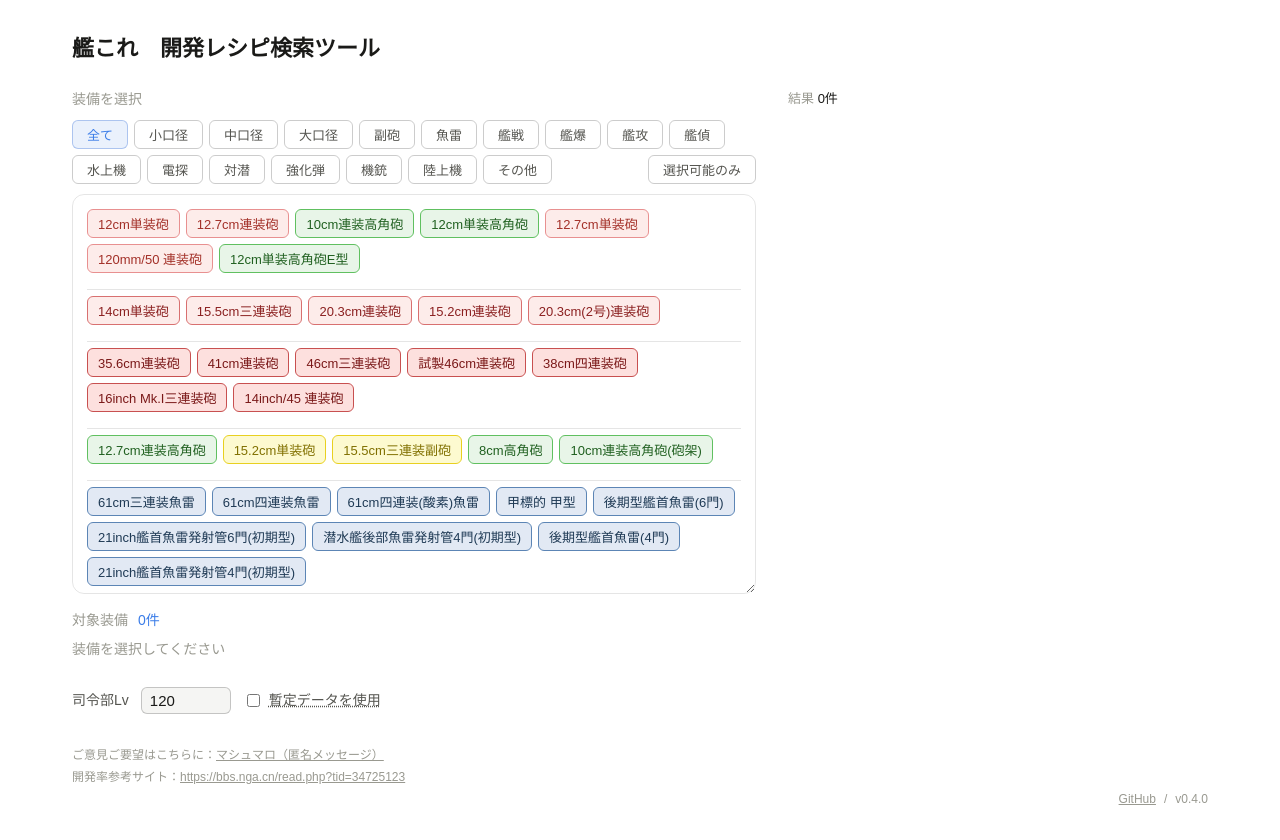
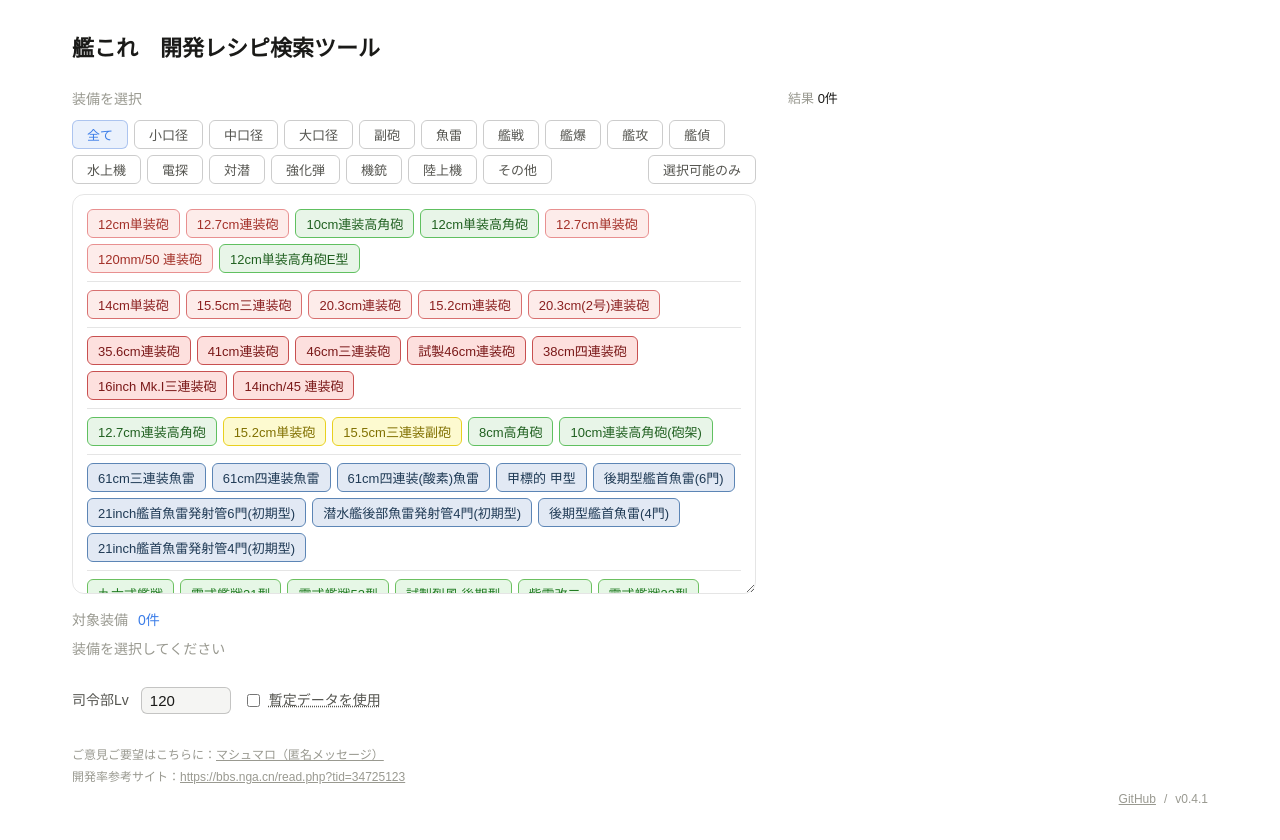
Before and after one commit to iora339/kc-dev-gen, a React (Vite) app: page / in a window 1280 px wide. Built offline with nearby package versions, Linux system fonts and the light colour scheme.

Commit message:
暫定データ日付を2026-7-10に更新、ポップアップ・装備選択欄の余白調整、v0.4.1へ更新

```diff
--- a/package.json
+++ b/package.json
@@ -1,6 +1,6 @@
 {
   "name": "kc-dev-gen",
-  "version": "0.4.0",
+  "version": "0.4.1",
   "type": "module",
   "scripts": {
     "dev": "vite",
--- a/src/App.tsx
+++ b/src/App.tsx
@@ -231,12 +231,12 @@ export default function App() {
                 </span>
                 {showPendingInfo && (
                   <div style={popupStyle({ top: "calc(100% + 4px)", left: "50%", transform: "translateX(-50%)", width: 380, lineHeight: 1.7, color: "var(--text-primary)", whiteSpace: "normal" })}>
-                    検証データが不足していますが、<a href="https://github.com/poooi/poi-server/wiki" target="_blank" rel="noopener noreferrer" style={{ color: "var(--text-accent)" }}>poi data dumps</a>（2026-7-4時点）を元に暫定の開発率データを作成しました。チェックすると以下が計算に含まれ、<span style={{ display: "inline-block", color: "var(--text-warning)" }}>⚠︎</span>マークが表示されるようになります。今後の検証によって、数値が変更・削除される可能性が大いにありますのでご注意ください。
+                    検証データが不足していますが、<a href="https://github.com/poooi/poi-server/wiki" target="_blank" rel="noopener noreferrer" style={{ color: "var(--text-accent)" }}>poi data dumps</a>（2026-7-10時点）を元に暫定の開発率データを作成しました。チェックすると以下が計算に含まれ、<span style={{ display: "inline-block", color: "var(--text-warning)" }}>⚠︎</span>マークが表示されるようになります。今後の検証によって、数値が変更・削除される可能性が大いにありますのでご注意ください。
                     <table style={{ borderCollapse: "collapse", marginTop: 8, width: "100%", fontSize: 12, lineHeight: 1.5, tableLayout: "fixed" }}>
                       <thead>
                         <tr>
-                          {([["秘書艦", 96], ["テーブル", 48], ["装備", undefined], ["増減", 40]] as const).map(([h, w]) => (
-                            <th key={h} style={{ width: w, textAlign: "left", color: "var(--text-muted)", fontWeight: 400, padding: "2px 6px", borderBottom: "0.5px solid var(--border-strong)" }}>{h}</th>
+                          {([["秘書艦", 96], ["テーブル", 58], ["装備", undefined], ["増減", 40]] as const).map(([h, w]) => (
+                            <th key={h} style={{ width: w, textAlign: "left", color: "var(--text-muted)", fontWeight: 400, padding: "2px 6px", borderBottom: "0.5px solid var(--border-strong)", whiteSpace: "nowrap" }}>{h}</th>
                           ))}
                         </tr>
                       </thead>
@@ -301,7 +301,7 @@ export default function App() {
         <p style={{ margin: 0, display: "flex", justifyContent: "flex-end", alignItems: "center", gap: 8 }}>
           <a href="https://github.com/iora339/kc-dev-gen" target="_blank" rel="noopener noreferrer" style={{ color: "inherit" }}>GitHub</a>
           <span style={{ color: "var(--text-muted)" }}>/</span>
-          <span>v0.4.0</span>
+          <span>v0.4.1</span>
         </p>
       </footer>
     </div>
--- a/src/components/EquipmentSelector.tsx
+++ b/src/components/EquipmentSelector.tsx
@@ -87,13 +87,14 @@ export function EquipmentSelector({ equipment, developableIds, selectedIds, disa
         </button>
       </div>
       <div style={{
-        display: "flex", flexDirection: "column", gap: 10,
+        // カテゴリ間の余白は区切り線のmargin(8px)のみで取り、線の上下を等間隔にする
+        display: "flex", flexDirection: "column",
         height: isSingleColumn ? 400 : "50vh", minHeight: 120, maxHeight: "80vh", overflowY: "auto", resize: "vertical",
         border: "0.5px solid var(--border)", borderRadius: 12, padding: 14,
       }}>
         {visible.map((cat, i) => (
           <div key={cat.label}>
-            {i > 0 && <div style={{ borderTop: "0.5px solid var(--border)", margin: "6px 0" }} />}
+            {i > 0 && <div style={{ borderTop: "0.5px solid var(--border)", margin: "8px 0" }} />}
             <div style={{ display: "flex", flexWrap: "wrap", gap: 6 }}>
               {cat.items.map((eq) => {
                 const selected = selectedIds.includes(eq.id);
```
Also changed, not shown: 1 other file (tests, documents, lock files or other folders).
